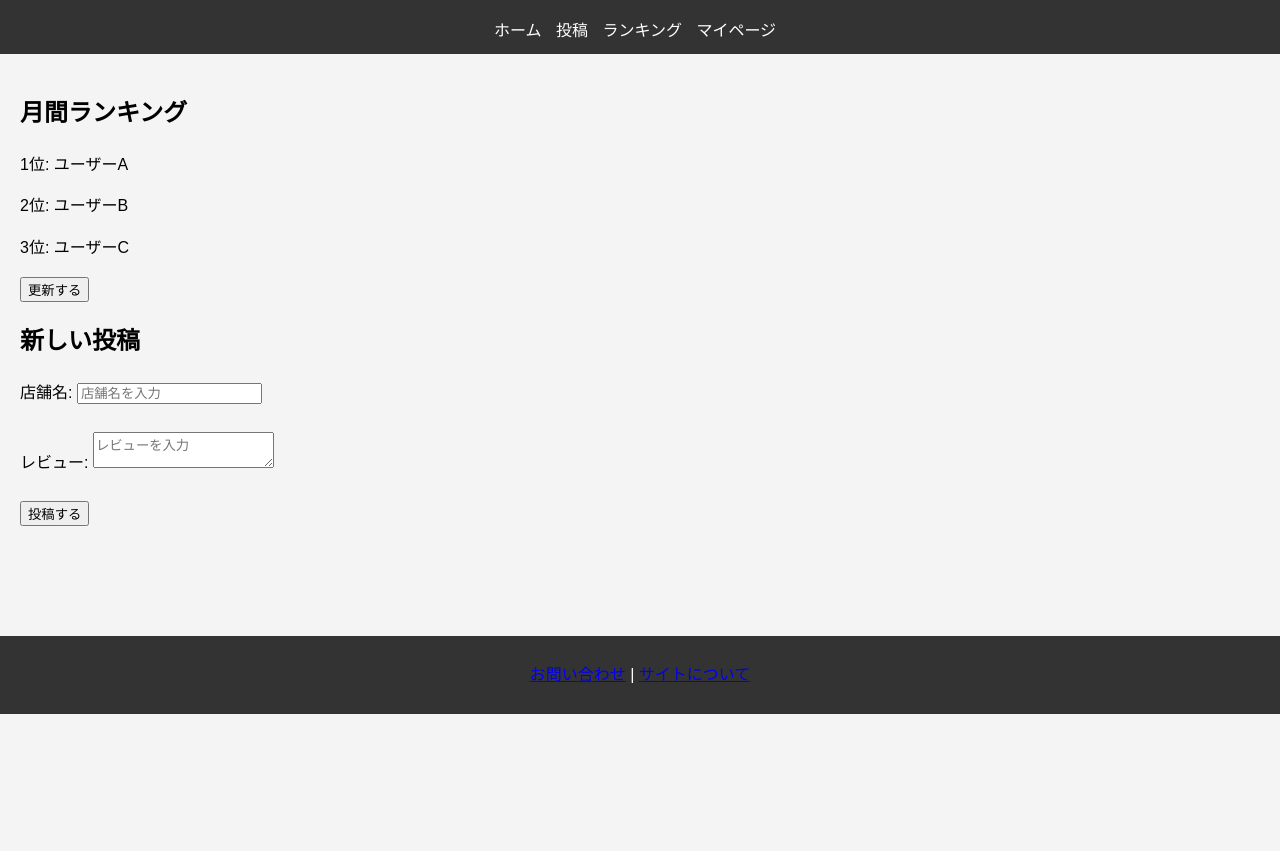
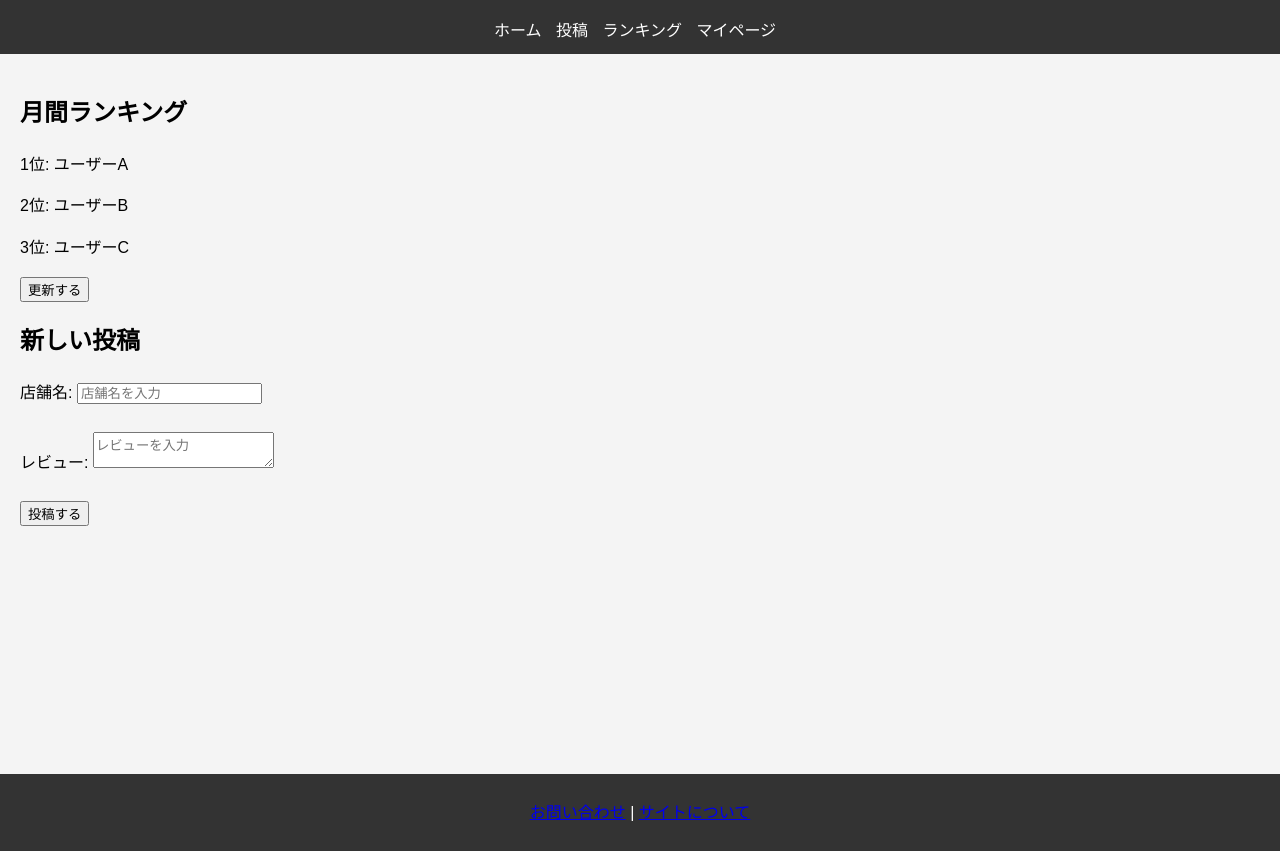
Before and after one commit to prioreye/my-prototype-site, a plain HTML site: page index.html in a window 1280 px wide. Shown: the part 86-937 px from the top of the page. Before the commit the page ends 800 px from the top, so only its background shows below. Drawn offline with Linux system fonts and the light colour scheme.

Commit message:
Fix: Enable scrolling and adjust footer layout

```diff
--- a/style.css
+++ b/style.css
@@ -31,6 +31,8 @@ header ul li a {
 
 main {
   padding: 20px;
+  min-height: calc(100vh - 100px); /* フッターを除いた高さを確保 */
+  box-sizing: border-box;
 }
 
 footer {
@@ -38,9 +40,7 @@ footer {
   color: #fff;
   text-align: center;
   padding: 10px 0;
-  position: fixed;
-  bottom: 0;
-  width: 100%;
+  margin-top: 20px;
 }
 
 .card {
```
